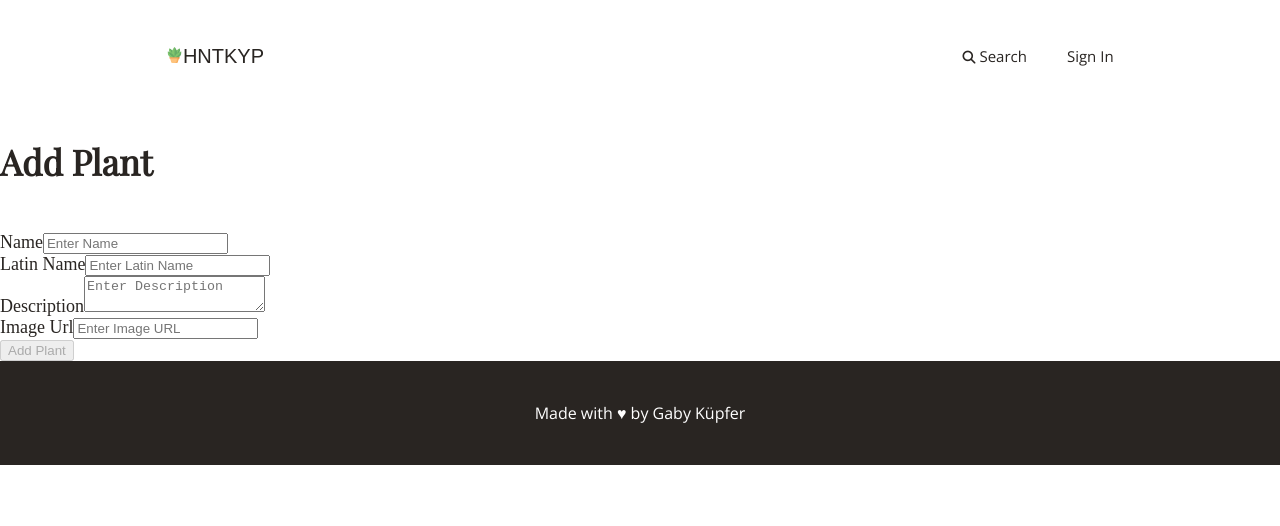
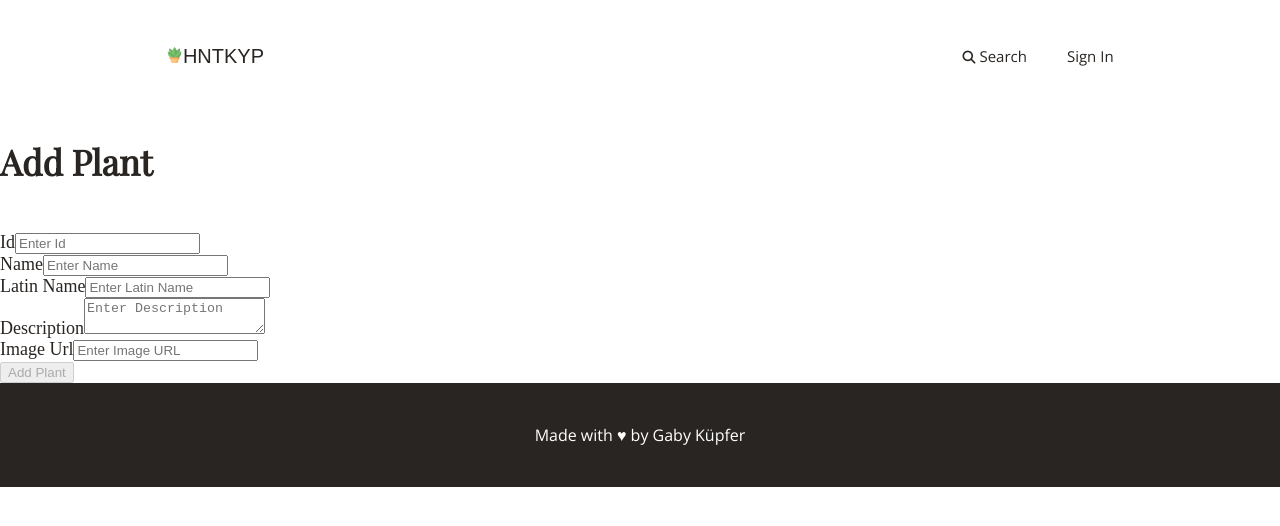
Before and after one commit to gabycodes/how-not-to-kill-your-plant-angular, an Angular app: page /add in a window 1280 px wide. Shown: the top 526 px of the page. Built offline with nearby package versions, Linux system fonts and the light colour scheme.

Commit message:
Add plant form (not functional)

```diff
--- a/src/app/add-or-update-plant/add-or-update-plant.component.html
+++ b/src/app/add-or-update-plant/add-or-update-plant.component.html
@@ -5,6 +5,15 @@
   </div>
   <form [formGroup]="plantForm" (ngSubmit)="onSubmit()">
     <!-- <legend>{{ formTitle }}</legend> -->
+    <div class="form-group">
+      <label>Id</label>
+      <input
+        type="text"
+        [formControlName]="'id'"
+        class="form-control"
+        placeholder="Enter Id"
+      />
+    </div>
     <div class="form-group">
       <label>Name</label>
       <input
--- a/src/app/add-or-update-plant/add-or-update-plant.component.ts
+++ b/src/app/add-or-update-plant/add-or-update-plant.component.ts
@@ -1,6 +1,7 @@
 import { Component, OnInit } from '@angular/core';
 import { FormGroup, FormControl, FormArray, Validators } from "@angular/forms";
 import { PlantsService } from '../plants.service'
+import { Router } from '@angular/router';
 
 @Component({
   selector: 'app-add-or-update-plant',
@@ -9,18 +10,16 @@ import { PlantsService } from '../plants.service'
 })
 export class AddOrUpdatePlantComponent implements OnInit {
   plantForm: FormGroup;
-  // selectedMovieId = null;
-  // editMode = false;
-  // formTitle: string = "Add New Movie";
 
-  constructor(private plantService: PlantsService) { }
+  constructor(private plantService: PlantsService, private router: Router) { }
 
   ngOnInit() {
     this.plantForm = new FormGroup({
-      name: new FormControl('', Validators.required),
-      latinName: new FormControl('', Validators.required),
-      description: new FormControl('', Validators.required),
-      imageUrl: new FormControl('', Validators.required),
+      id: new FormControl(null, Validators.required),
+      name: new FormControl(null, Validators.required),
+      latinName: new FormControl(null, Validators.required),
+      description: new FormControl(null, Validators.required),
+      imageUrl: new FormControl(null, Validators.required),
     });
   }
 
@@ -29,10 +28,16 @@ export class AddOrUpdatePlantComponent implements OnInit {
       name,
       latinName,
       description,
-      imageUrl
+      imageUrl,
+      id
     } = this.plantForm.value;
 
     console.log(this.plantForm.value)
+
+    console.log("adding plant");
+    this.plantService.addPlant({ id, name, latinName, description, imageUrl }).subscribe();
+
+    this.router.navigate(['/search'])
   }
 
 }
--- a/src/app/models/plant.model.ts
+++ b/src/app/models/plant.model.ts
@@ -2,5 +2,6 @@ export interface Plant {
   id: number,
   name: string,
   latinName: string,
-  imgUrl: string
+  description: string,
+  imageUrl: string
 }
--- a/src/app/plants.service.ts
+++ b/src/app/plants.service.ts
@@ -13,4 +13,10 @@ export class PlantsService {
     return this.http.get<Plant[]>(
       "https://how-not-to-kill-your-plant.firebaseio.com/plants.json"
   ); }
+
+  addPlant(plant: Plant) {
+    return this.http.post("https://how-not-to-kill-your-plant.firebaseio.com/plants.json", {
+      ...plant
+    })
+  }
 }
```
Also changed, not shown: src/app/auth-service.service.ts (deleted, +0 -9 lines), 1 other file (tests, documents, lock files or other folders).
